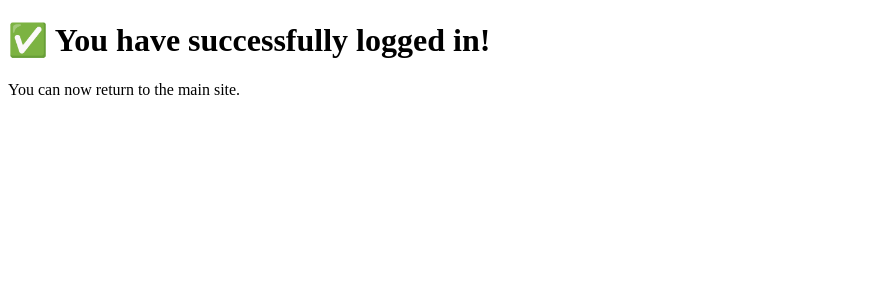
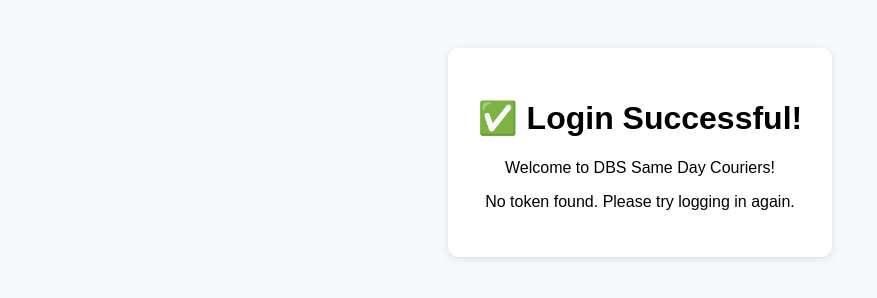
Before and after one commit to dbsamedaycouriers/callback-page, a plain HTML site: page index.html in a window 1280 px wide. Shown: the whole page, without its empty margins (0-877 px from the left). Drawn offline with Linux system fonts and the light colour scheme.

Commit message:
Update index.html

```diff
--- a/index.html
+++ b/index.html
@@ -1,11 +1,46 @@
 <!DOCTYPE html>
-<html lang="en">
+<html>
 <head>
-  <meta charset="UTF-8">
-  <title>Login Successful</title>
+  <meta charset="UTF-8" />
+  <title>Login Success</title>
+  <style>
+    body {
+      font-family: sans-serif;
+      text-align: center;
+      padding: 40px;
+      background-color: #f6f8fa;
+    }
+    .box {
+      background: white;
+      padding: 30px;
+      border-radius: 10px;
+      box-shadow: 0 2px 8px rgba(0,0,0,0.1);
+      display: inline-block;
+    }
+  </style>
 </head>
 <body>
-  <h1>✅ You have successfully logged in!</h1>
-  <p>You can now return to the main site.</p>
+  <div class="box">
+    <h1>✅ Login Successful!</h1>
+    <p>Welcome to DBS Same Day Couriers!</p>
+    <p id="user-info"></p>
+  </div>
+
+  <script>
+    function parseToken() {
+      const hash = window.location.hash.substring(1);
+      const params = new URLSearchParams(hash);
+      const idToken = params.get("id_token") || params.get("access_token");
+
+      if (idToken) {
+        document.getElementById("user-info").innerText = "Authentication token received.";
+        // Optional: parse JWT and show more info
+      } else {
+        document.getElementById("user-info").innerText = "No token found. Please try logging in again.";
+      }
+    }
+
+    window.onload = parseToken;
+  </script>
 </body>
 </html>
```
